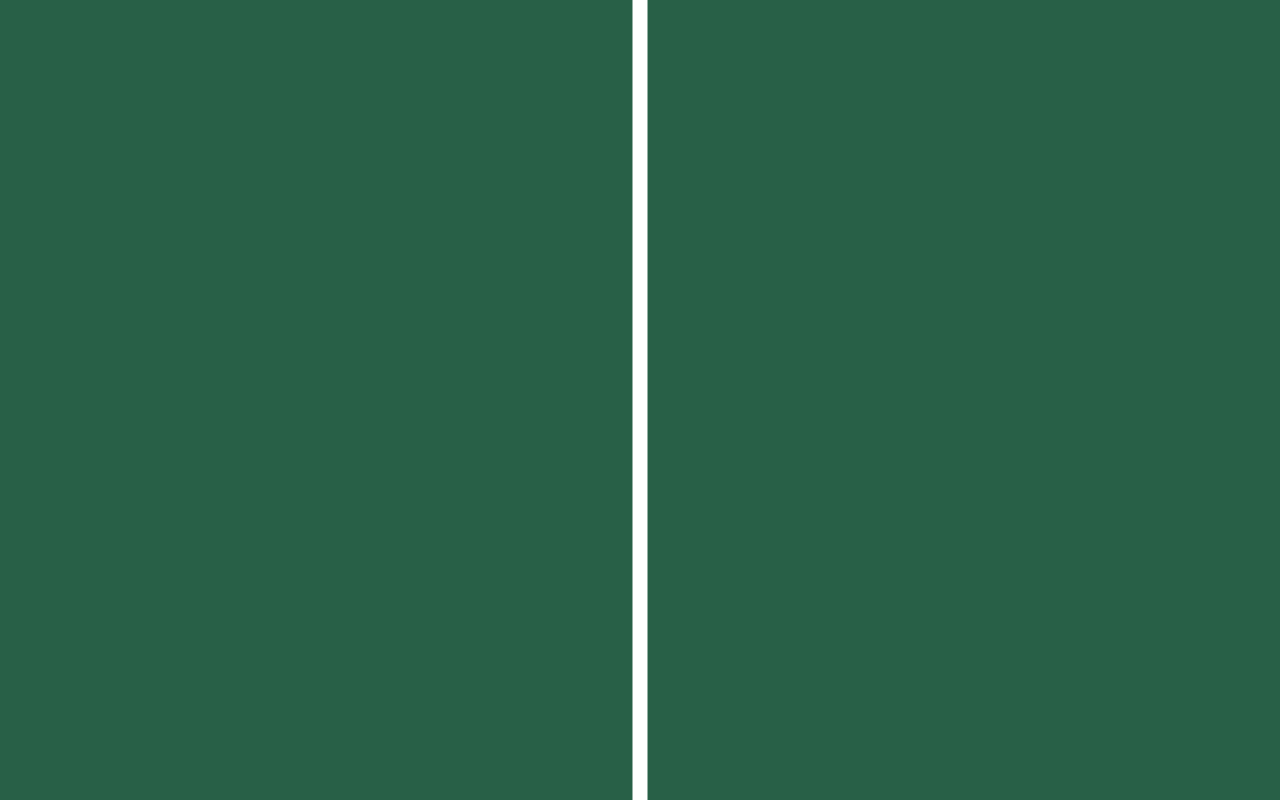
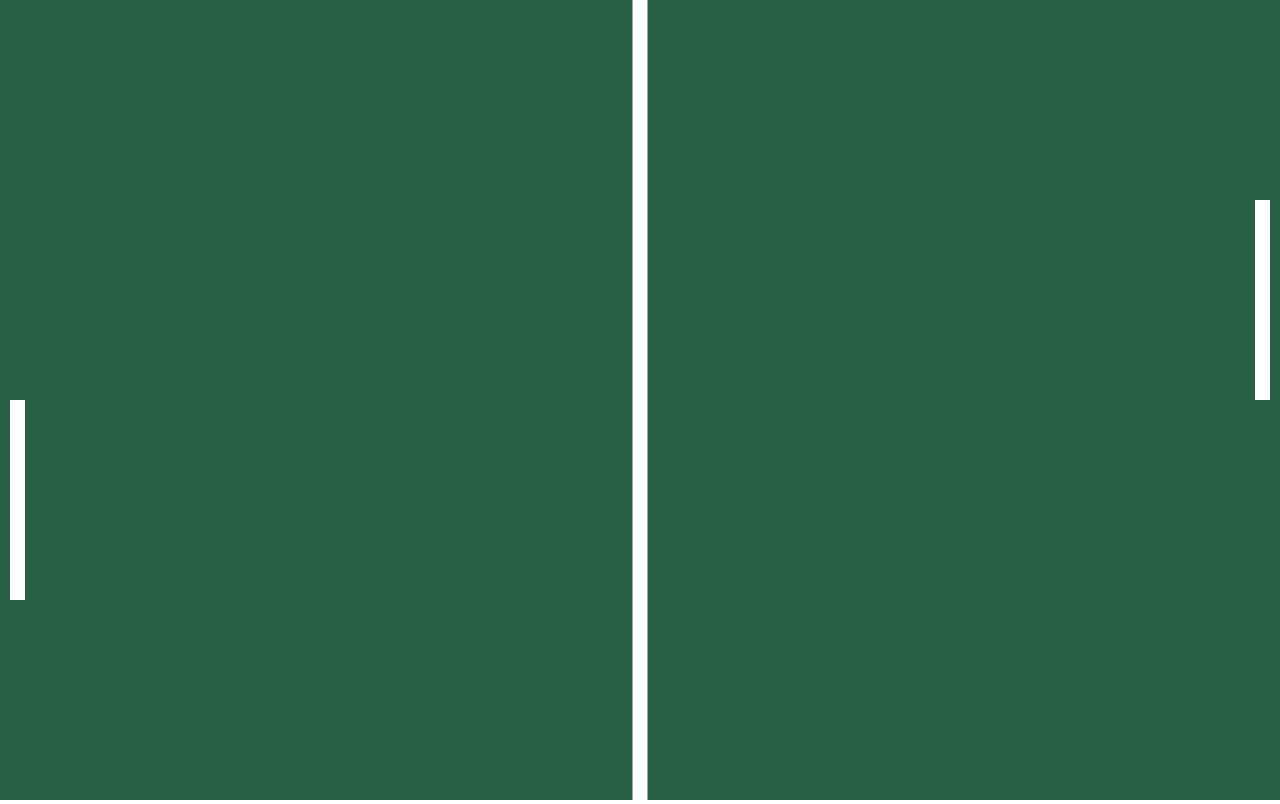
Before and after one commit to LeoRVergani/Aula-Ping-Pong, a plain HTML site: page index.html in a window 1280 px wide. Drawn offline with Linux system fonts and the light colour scheme.

Commit message:
desenhei as raquetes

```diff
--- a/index.html
+++ b/index.html
@@ -22,6 +22,7 @@
         const lineWidth = 15
 
         function setup() {
+
             canvasEl.width = window.innerWidth
             canvasCtx.width = window.innerWidth
             canvasEl.height = window.innerHeight
@@ -29,11 +30,13 @@
         }
 
         function draw () {
+            // desenha o campo
             canvasCtx.fillStyle = "#286047"
             canvasCtx.fillRect(0, 0, window.innerWidth, window.innerHeight)
 
             canvasCtx.fillStyle = "#ffffff"
 
+            // desenha linha central
 
             const x = window.innerWidth / 2 - lineWidth / 2
             const y = 0
@@ -41,6 +44,17 @@
             const h = window.innerHeight
 
             canvasCtx.fillRect(x, y, w, h)
+
+            // desenha a raquete esquerda
+
+            canvasCtx.fillRect(10, 400, lineWidth, 200)
+
+            // desenha a raquete direita
+
+            canvasCtx.fillRect(window.innerWidth - lineWidth - 10, 200, lineWidth, 200)
+
+
+
         }
 
         setup()
```
